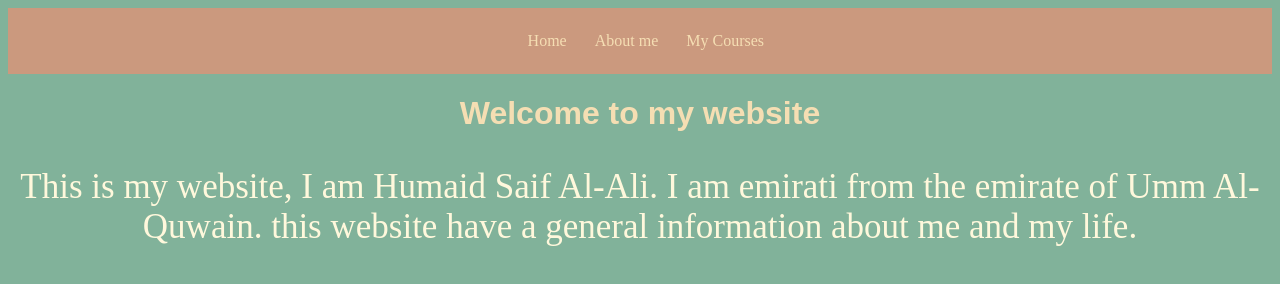
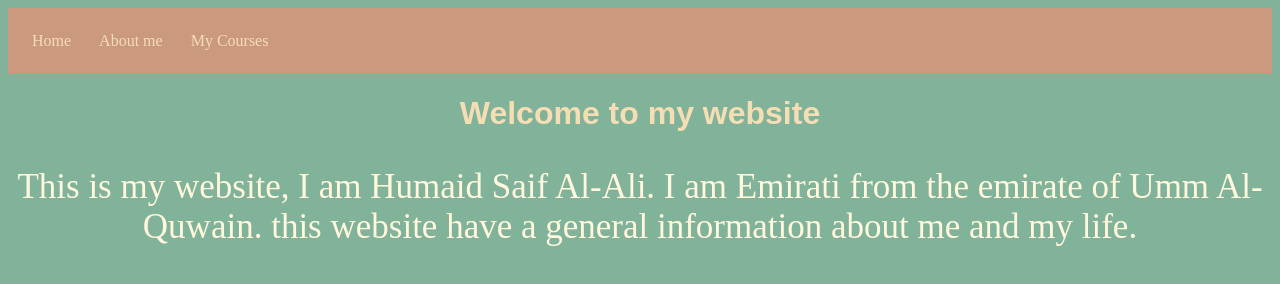
Before and after one commit to 7umaid555666/myFirstWebsite, a plain HTML site: page index.html in a window 1280 px wide. Drawn offline with Linux system fonts and the light colour scheme.

Commit message:
additions

```diff
--- a/index.html
+++ b/index.html
@@ -7,7 +7,6 @@ ul {
 list-style-type:none;
 margin: 0px;
 padding: 10px;
-padding-left: 40%;
 overflow: hidden;
 background-color:#cb997e;
 
@@ -41,7 +40,7 @@ li a:hover:not(.active){
 
 <h1 style="color:wheat; font-family:Arial, Helvetica, sans-serif;">Welcome to my website</h1>
 <p style="color:cornsilk; font-size: 35px;">
-   This is my website, I am Humaid Saif Al-Ali. I am emirati from the emirate of Umm Al-Quwain. this website have a general information about me and my life.
+   This is my website, I am Humaid Saif Al-Ali. I am Emirati from the emirate of Umm Al-Quwain. this website have a general information about me and my life.
 
 </p>
 </center>
```
Also changed, not shown: html_files/about_me.html (+0 -1 lines), html_files/myCourses.html (+0 -1 lines).
